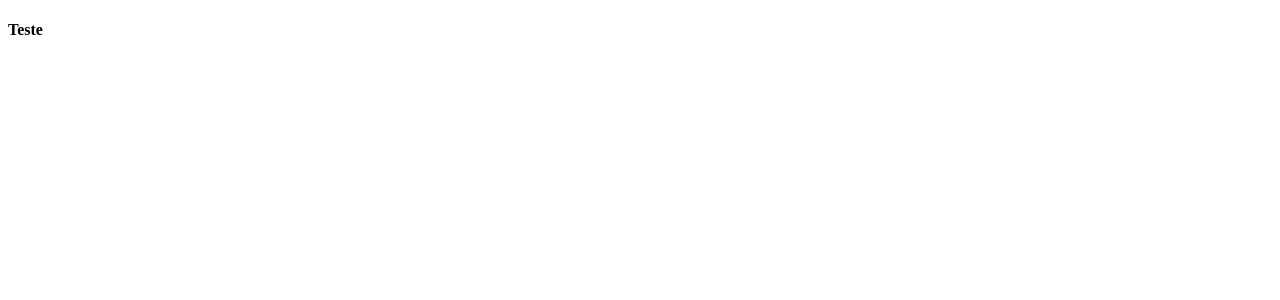
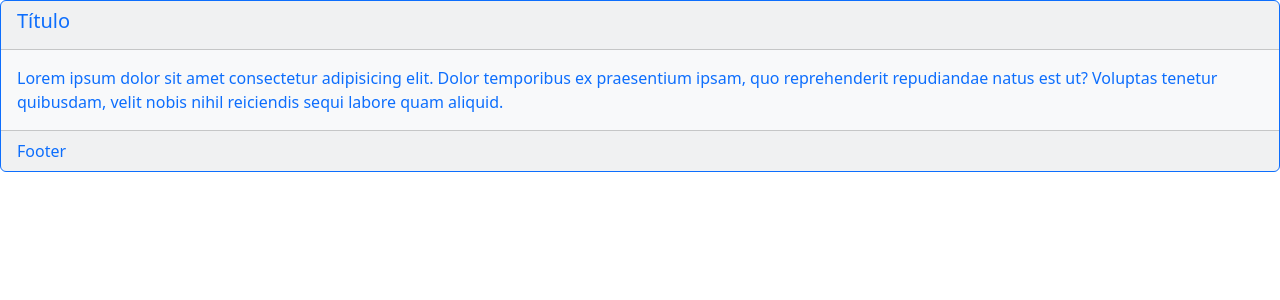
Before and after one commit to jeanfwl/react-origamid, a React (Create React App) app in the folder react-curso/appreact/: page / in a window 1280 px wide. Shown: the top 300 px of the page. Built offline with nearby package versions, Linux system fonts and the light colour scheme.

Commit message:
Finalizado aula de css framework com bootstrap

```diff
--- a/react-curso/appreact/package.json
+++ b/react-curso/appreact/package.json
@@ -8,6 +8,7 @@
     "@testing-library/user-event": "^13.5.0",
     "bootstrap": "^5.2.3",
     "react": "^18.2.0",
+    "react-bootstrap": "^2.7.3",
     "react-dom": "^18.2.0",
     "react-scripts": "5.0.1",
     "styled-components": "^5.3.9",
--- a/react-curso/appreact/src/css/frameworks/App.js
+++ /dev/null
@@ -1,13 +0,0 @@
-import React from 'react';
-
-const App = () => {
-  return (
-    <div className="card">
-      <div className="card-header">
-        <h4 className="card-title">Teste</h4>
-      </div>
-    </div>
-  );
-};
-
-export default App;
--- /dev/null
+++ b/react-curso/appreact/src/css/frameworks/react-bootstrap.js
@@ -0,0 +1,23 @@
+import React from 'react';
+import Card from 'react-bootstrap/Card';
+
+const App = () => {
+  return (
+    <Card text="primary" bg="light" className="border-primary">
+      <Card.Header>
+        <Card.Title>Título</Card.Title>
+      </Card.Header>
+      <Card.Body>
+        <Card.Text>
+          Lorem ipsum dolor sit amet consectetur adipisicing elit. Dolor
+          temporibus ex praesentium ipsam, quo reprehenderit repudiandae natus
+          est ut? Voluptas tenetur quibusdam, velit nobis nihil reiciendis sequi
+          labore quam aliquid.
+        </Card.Text>
+      </Card.Body>
+      <Card.Footer>Footer</Card.Footer>
+    </Card>
+  );
+};
+
+export default App;
--- a/react-curso/appreact/src/index.js
+++ b/react-curso/appreact/src/index.js
@@ -1,6 +1,9 @@
 import React from 'react';
 import ReactDOM from 'react-dom/client';
-import App from './css/frameworks/App';
+import App from './css/frameworks/react-bootstrap';
+
+import 'bootstrap/dist/css/bootstrap.min.css';
+// import 'bootstrap/dist/js/bootstrap.bundle.min'; possível omitir usando react-bootstrap
 
 const root = ReactDOM.createRoot(document.getElementById('root'));
 
```
Also changed, not shown: react-curso/appreact/src/css/frameworks/bootstrap.js (added, +21 -0 lines), 1 other file (tests, documents, lock files or other folders).
